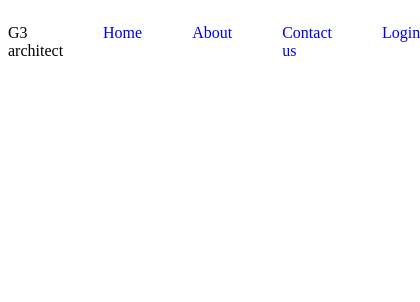
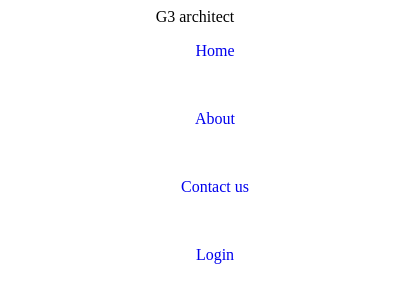
Before and after one commit to 2haseeb1/newarchitext-site, a plain HTML site: page index.html in a window 390 px wide. Shown: the whole page, 420 px wide, since content can reach past the window. Drawn offline with Linux system fonts and the light colour scheme.

Commit message:
third commit do responsive navigation finished

```diff
--- a/index.html
+++ b/index.html
@@ -10,6 +10,7 @@
  nav{
     display: flex;
     justify-content: space-between;
+    flex
     align-items: center;
  }
 
@@ -23,6 +24,16 @@
   ul li a{
     text-decoration: none;
   }
+  @media (max-width:576px){
+  nav{
+    flex-direction: column;
+    text-align: center;
+  }
+  ul{
+    flex-direction: column;
+    text-align: center;
+  }
+}
 </style>
 <body>
     <header>
```
